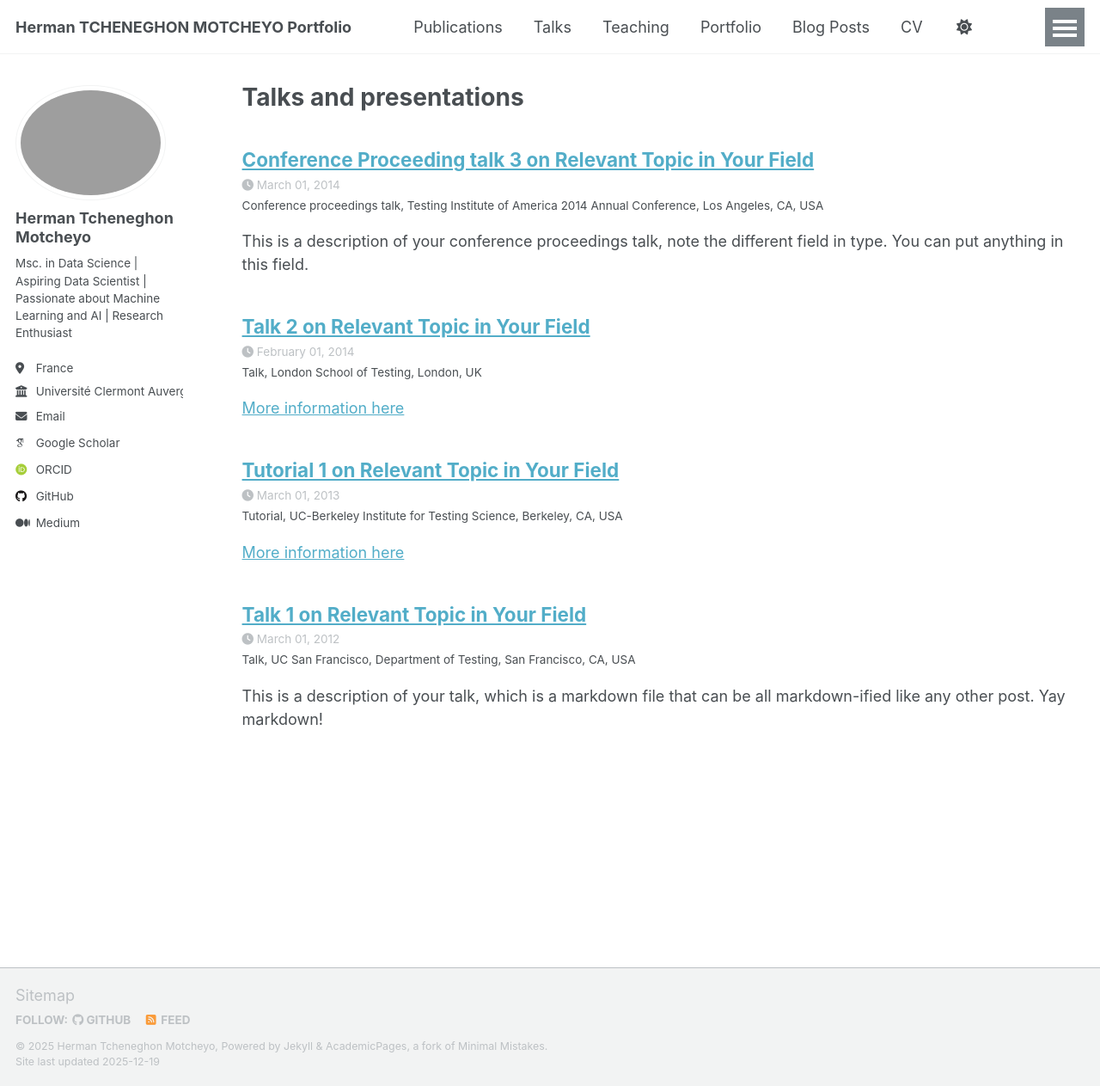
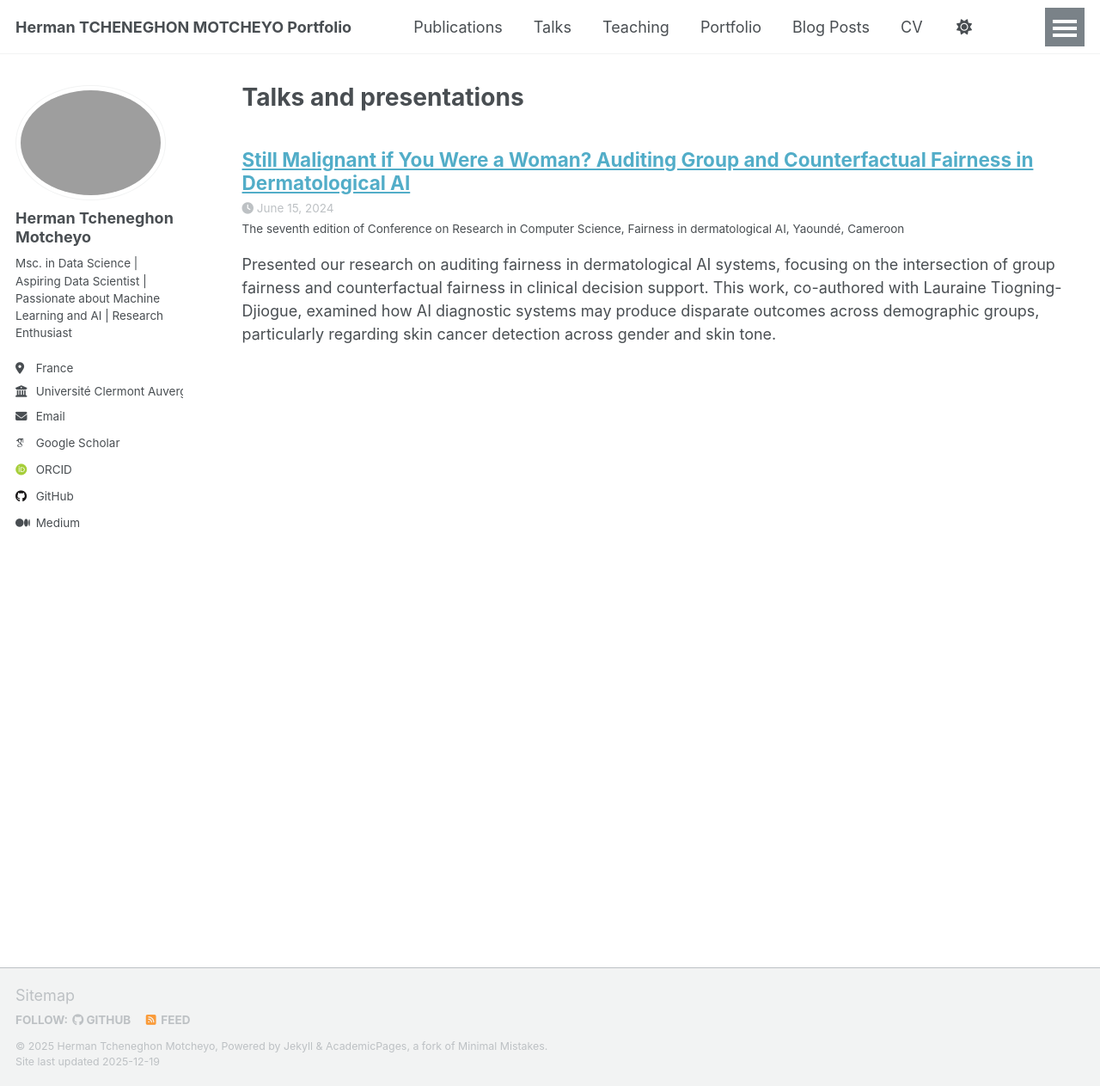
Before and after one commit to Herman-Motcheyo/Herman-Motcheyo.github.io, a Jekyll site: the page built from _pages/talks.html, in a window 1280 px wide and 1263 px high. Shown: the whole window at 86% size. Built offline with Jekyll 4.4.1, drawn with Linux system fonts in a browser that asks for light colours; some web fonts are replaced; a script that is not in the unit is left out.

Commit message:
start portfolio

```diff
--- a/_talks/2012-03-01-talk-1.md
+++ /dev/null
@@ -1,11 +0,0 @@
----
-title: "Talk 1 on Relevant Topic in Your Field"
-collection: talks
-type: "Talk"
-permalink: /talks/2012-03-01-talk-1
-venue: "UC San Francisco, Department of Testing"
-date: 2012-03-01
-location: "San Francisco, CA, USA"
----
-
-This is a description of your talk, which is a markdown file that can be all markdown-ified like any other post. Yay markdown!
--- a/_talks/2013-03-01-tutorial-1.md
+++ /dev/null
@@ -1,13 +0,0 @@
----
-title: "Tutorial 1 on Relevant Topic in Your Field"
-collection: talks
-type: "Tutorial"
-permalink: /talks/2013-03-01-tutorial-1
-venue: "UC-Berkeley Institute for Testing Science"
-date: 2013-03-01
-location: "Berkeley, CA, USA"
----
-
-[More information here](http://exampleurl.com)
-
-This is a description of your tutorial, note the different field in type. This is a markdown files that can be all markdown-ified like any other post. Yay markdown!
--- a/_talks/2014-02-01-talk-2.md
+++ /dev/null
@@ -1,13 +0,0 @@
----
-title: "Talk 2 on Relevant Topic in Your Field"
-collection: talks
-type: "Talk"
-permalink: /talks/2014-02-01-talk-2
-venue: "London School of Testing"
-date: 2014-02-01
-location: "London, UK"
----
-
-[More information here](http://example2.com)
-
-This is a description of your talk, which is a markdown files that can be all markdown-ified like any other post. Yay markdown!
--- a/_talks/2014-03-01-talk-3.md
+++ /dev/null
@@ -1,11 +0,0 @@
----
-title: "Conference Proceeding talk 3 on Relevant Topic in Your Field"
-collection: talks
-type: "Conference proceedings talk"
-permalink: /talks/2014-03-01-talk-3
-venue: "Testing Institute of America 2014 Annual Conference"
-date: 2014-03-01
-location: "Los Angeles, CA, USA"
----
-
-This is a description of your conference proceedings talk, note the different field in type. You can put anything in this field.
--- /dev/null
+++ b/_talks/2025-12-16-talk-1.md
@@ -0,0 +1,20 @@
+---
+title: "Still Malignant if You Were a Woman? Auditing Group and Counterfactual Fairness in Dermatological AI"
+collection: talks
+type: "The seventh edition of Conference on Research in Computer Science"
+permalink: /talks/2025-12-16-talk-1.md
+venue: "Fairness in dermatological AI"
+date: 2024-06-15
+location: "Yaoundé, Cameroon"
+---
+
+Presented our research on auditing fairness in dermatological AI systems, focusing on the intersection of group fairness and counterfactual fairness in clinical decision support. This work, co-authored with Lauraine Tiogning-Djiogue, examined how AI diagnostic systems may produce disparate outcomes across demographic groups, particularly regarding skin cancer detection across gender and skin tone.
+
+Key contributions discussed:
+- Novel framework for auditing both group-level and counterfactual fairness in medical AI
+- Analysis of bias in dermatological image classification systems
+- Generation of biologically plausible counterfactual examples for fairness evaluation
+- Empirical evaluation on dermatology datasets with intersectional demographic attributes
+- Practical implications for clinical deployment of AI diagnostic tools
+
+The presentation highlighted critical disparities in model performance across protected attributes and proposed methodological approaches using optimal transport and causal inference to generate counterfactuals that respect biological constraints while enabling rigorous fairness auditing.
```
Also changed, not shown: _portfolio/portfolio-1.md (+1 -1 lines), _portfolio/portfolio-2.html (+3 -4 lines), images/Conf1.jpg (added).
